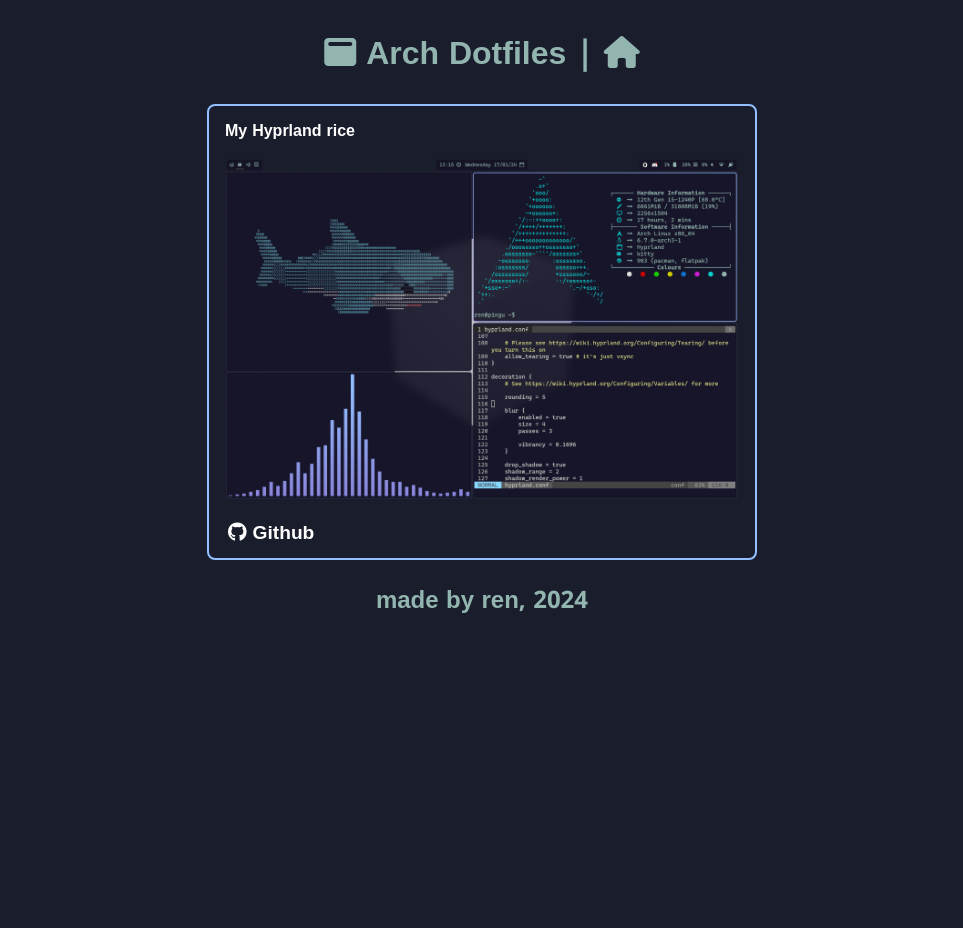
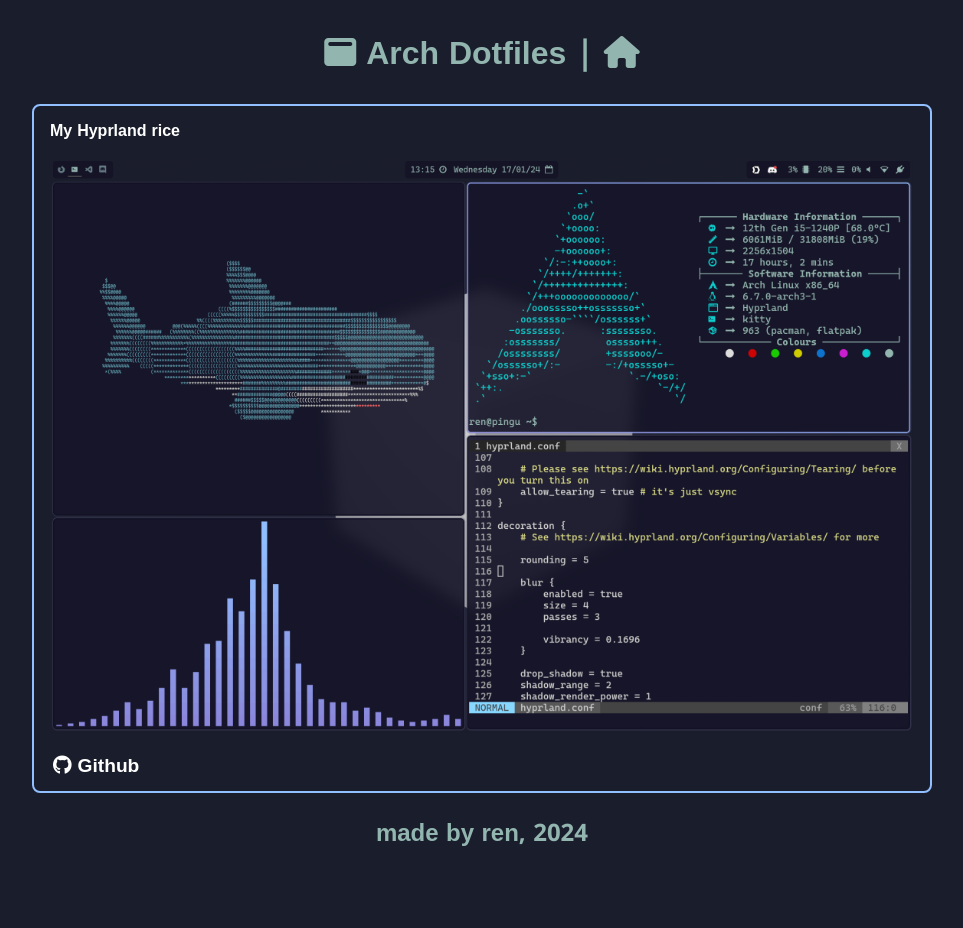
Before and after one commit to renpenguin/renpenguin.github.io, a Jekyll site: the page built from _projects/hyprdots.md, in a window 1280 px wide. Shown: the whole page, without its empty margins (158-1121 px from the left). Built offline with Jekyll 4.4.1, drawn with Linux system fonts in a browser that asks for light colours; nearby versions of some CDN libraries.

Commit message:
more specific project styling

```diff
--- a/_includes/project-list.html
+++ b/_includes/project-list.html
@@ -1,6 +1,6 @@
 {% for project in site.projects reversed %}
-<div class="link-box {{ project.class }}" id="{{ project.title | slugify }}" {% if project.color %}style="background: {{ project.color }};"{% endif %}>
-	<a href="#{{ project.title | slugify }}">
+<div class="link-box project {{ project.class }}" id="{{ project.title | slugify }}" {% if project.color %}style="background: {{ project.color }};"{% endif %}>
+	<a class="hash-link" href="#{{ project.title | slugify }}">
 		<h2 title="Click to expand!">
 			<i class="i {{ project.icon }}" aria-hidden="true"></i>
 			{{ project.pretty_title | default: project.title }}
--- a/_layouts/project.html
+++ b/_layouts/project.html
@@ -8,7 +8,7 @@
 	| <a href="/"><i class="fa-solid fa-house"></i></a>
 </h1>
 
-<div class="link-box selected {{ page.class }}" id="{{ page.title | slugify }}" {% if page.color %}style="background: {{ page.color }};"{% endif %}>
+<div class="link-box project selected {{ page.class }}" id="{{ page.title | slugify }}" {% if page.color %}style="background: {{ page.color }};"{% endif %}>
 
 	{{ content }}
 
--- a/_sass/main.scss
+++ b/_sass/main.scss
@@ -99,11 +99,22 @@
     }
 
     &.black-text {
-        * { color: #151426; }
+        color: #151426;
         a:hover { color: #006df2; }
     }
 
-    > a {
+    .link-row {
+        padding: 12px 3px;
+        font-size: 1.2em;
+        padding-top: 0;
+
+        a {
+            margin-right: 5px;
+            text-decoration: none;
+        }
+    }
+
+    > a.hash-link {
         text-decoration: none;
         cursor: grab;
     }
@@ -112,14 +123,3 @@
         width: 100%;
     }
 }
-
-.link-row {
-    padding: 12px 3px;
-    font-size: 1.2em;
-    padding-top: 0;
-
-    a {
-        margin-right: 5px;
-        text-decoration: none;
-    }
-}
```
